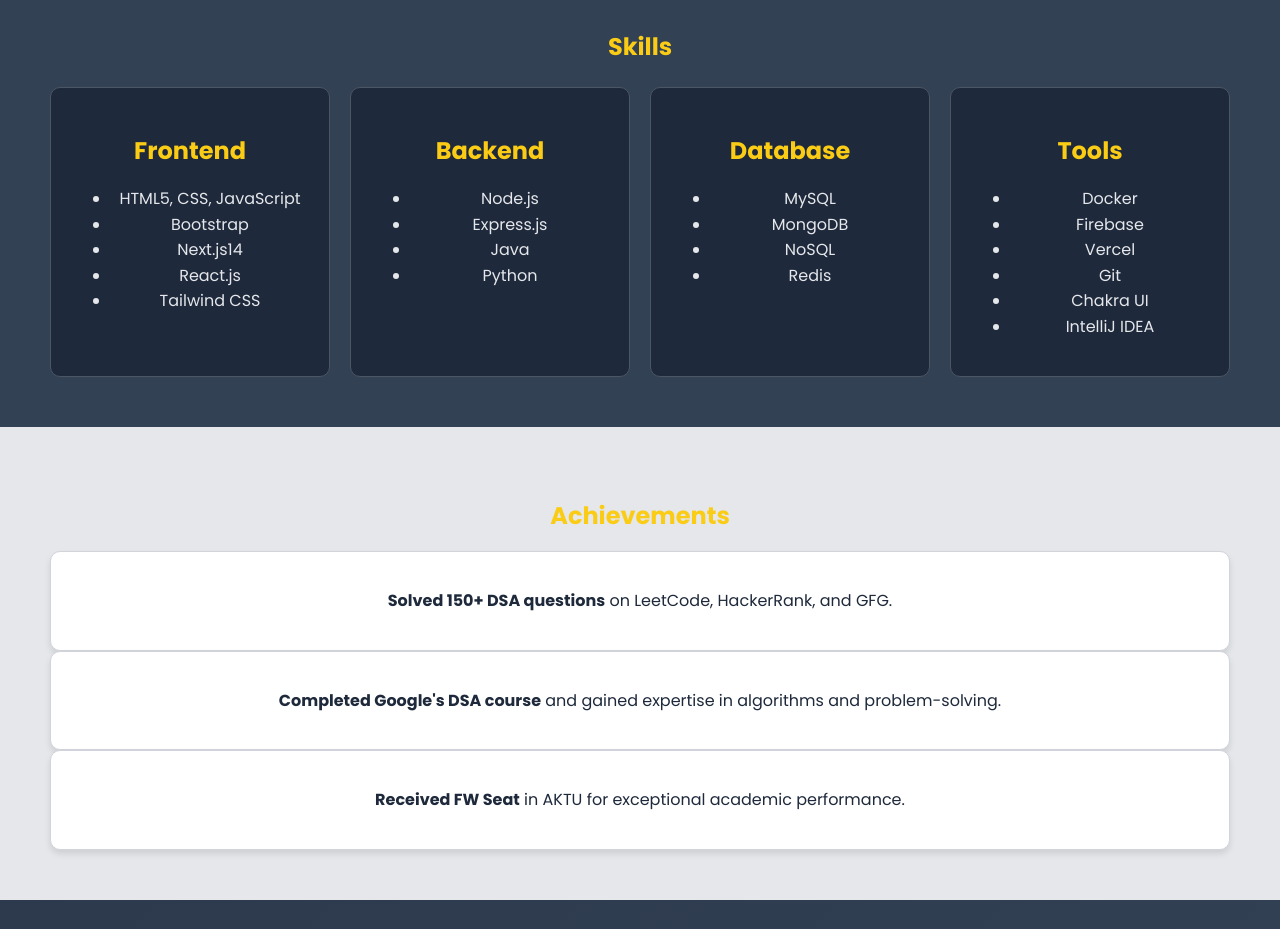
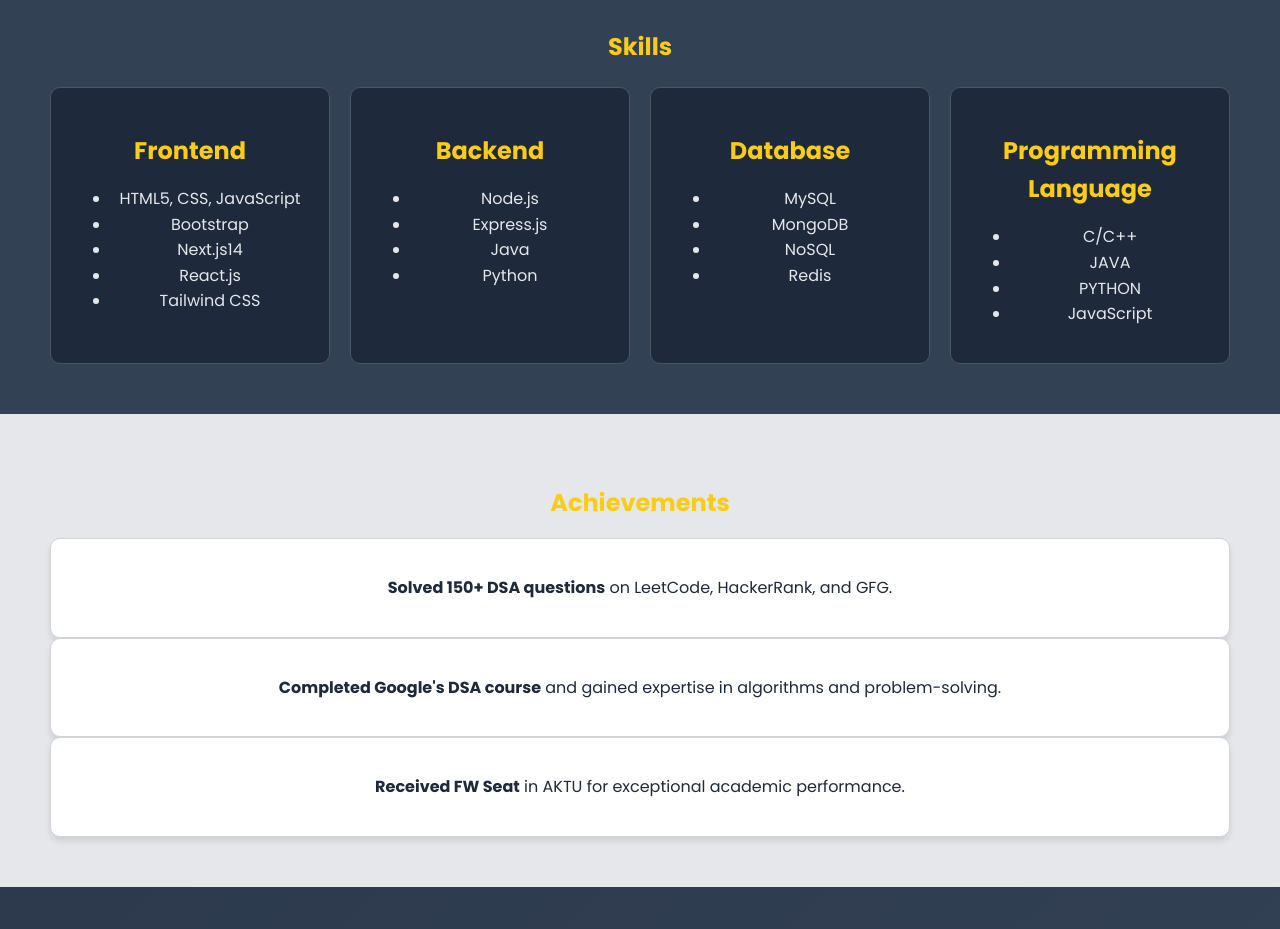
Before and after one commit to vishaltechie21/Vishal.dev, a plain HTML site: page index.html in a window 1280 px wide. Shown: the part 2920-3849 px from the top of the page. Drawn offline with Linux system fonts and the light colour scheme.

Commit message:
Update index.html

```diff
--- a/index.html
+++ b/index.html
@@ -15,7 +15,7 @@
 <nav class="navbar">
     <ul class="nav-links">
         <li class="nav-item active">
-            <a href="#home" class="nav-link">
+            <a href="#hero" class="nav-link">
                 <i class="fas fa-home"></i>
                 <span>Home</span>
             </a>
@@ -49,7 +49,7 @@
 </nav>
 
     <!-- Hero Section -->
-    <header class="hero">
+    <header id="hero" class="hero">
         <div class="container">
             <h1>Hi 👋, I'm <span>Vishal Kumar</span></h1>
             <p>A passionate Frontend Developer from India.</p>
@@ -187,14 +187,12 @@
 
             <!-- Tools Card -->
             <div class="skill-card">
-                <h3>Tools</h3>
+               <h3>Programming Language</h3>
                 <ul>
-                    <li>Docker</li>
-                    <li>Firebase</li>
-                    <li>Vercel</li>
-                    <li>Git</li>
-                    <li>Chakra UI</li>
-                    <li>IntelliJ IDEA</li>
+                    <li>C/C++</li>
+                    <li>JAVA</li>
+                    <li>PYTHON</li>
+                    <li>JavaScript</li>
                 </ul>
             </div>
         </div>
```
